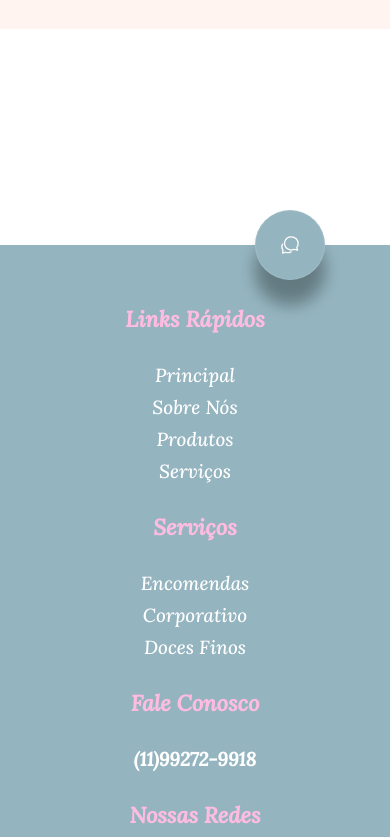
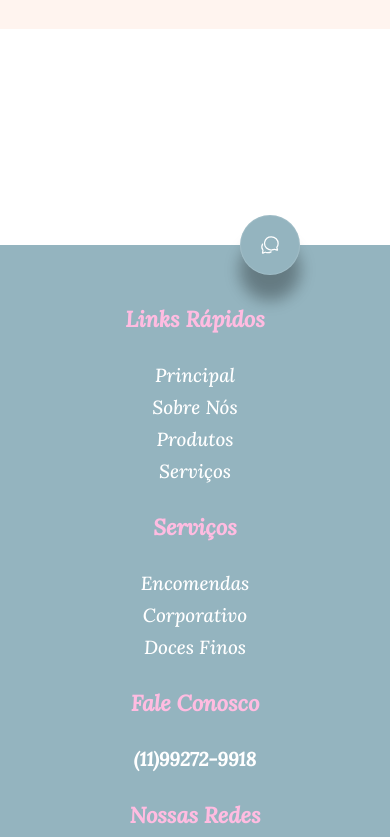
Before and after one commit to isambz/Casa_Cheri, a plain HTML site: page index.html in a window 390 px wide. Shown: the part 4060-4897 px from the top of the page. Drawn offline with nearby package versions, Linux system fonts and the light colour scheme; a web font is replaced by a local one.

Commit message:
vou parar se não funfar

```diff
--- a/css/style.css
+++ b/css/style.css
@@ -495,8 +495,8 @@ section{
 }
 .menu .toggle{
     position: relative;
-    width: 70px;
-    height: 70px;
+    width: 60px;
+    height: 60px;
     border: 1px solid rgba(255, 255, 255, 0.1);
     background-color: #94b4bf;
     border-radius: 50px;
@@ -827,7 +827,7 @@ ul li a:hover{
         font-size: 11px;
     }
     .menu{
-        margin-left: 180px;
+        margin-left: 160px;
 
     }
     .menu li a{
```
